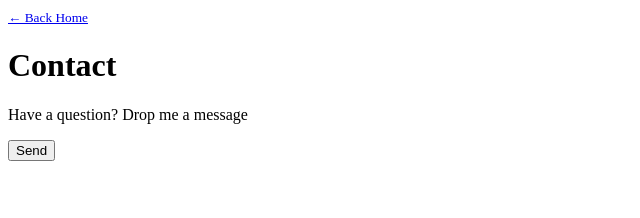
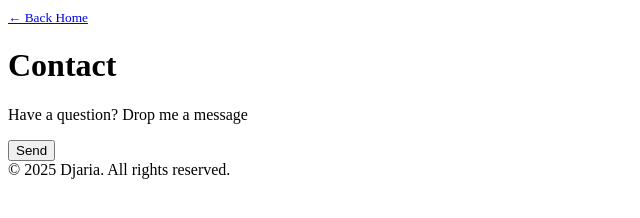
Before and after one commit to UWASEdjaria/Static-Portifolio-Page, a plain HTML site: page contact.html in a window 1280 px wide. Shown: the whole page, without its empty margins (0-640 px from the left). Drawn offline with Linux system fonts and the light colour scheme.

Commit message:
Added footer on contact page with its tailwindcss

```diff
--- a/contact.html
+++ b/contact.html
@@ -25,6 +25,11 @@
         >
           Send
         </button>
+        <footer class="bg-gray-800 text-white p-4 ext-center sm:text-left text-sm sm:text-base">
+    &copy; 2025 Djaria. All rights reserved.
+  </footer>
+
+
 
 </body>
 </html>
```
